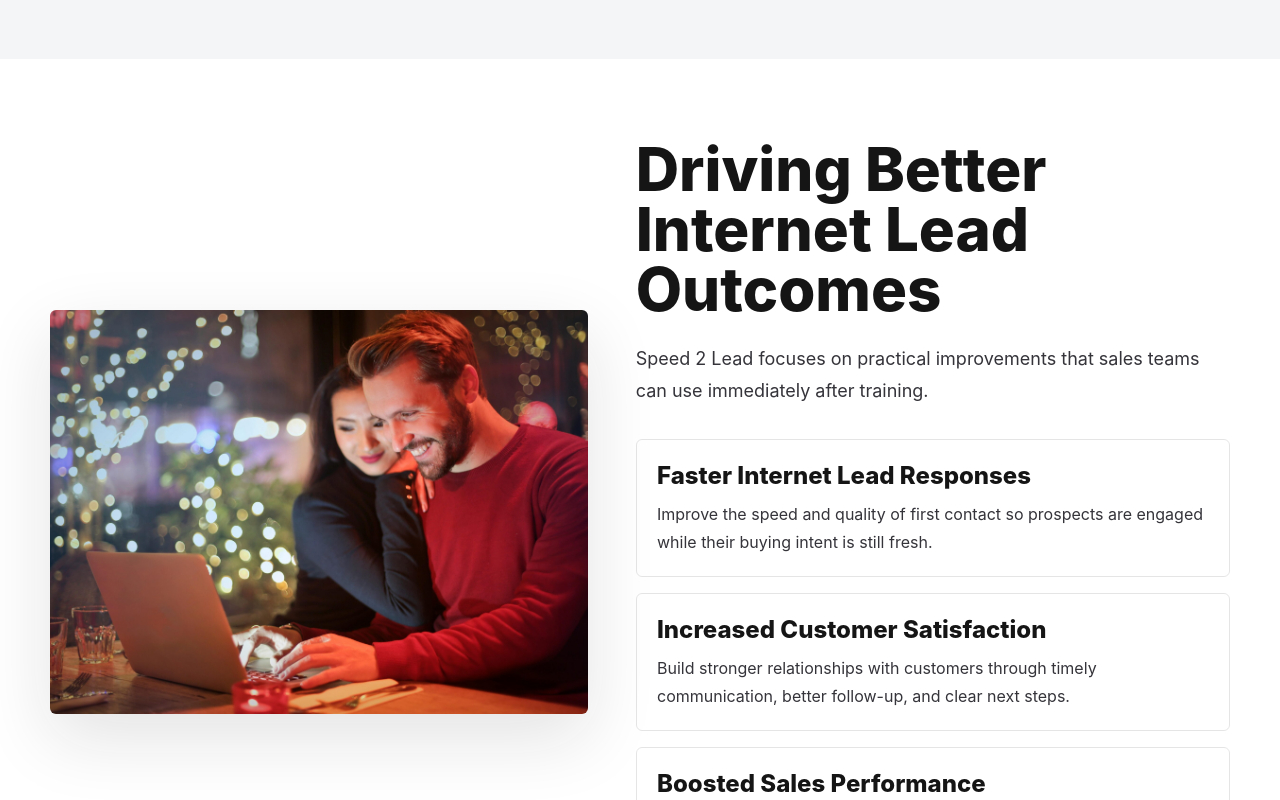
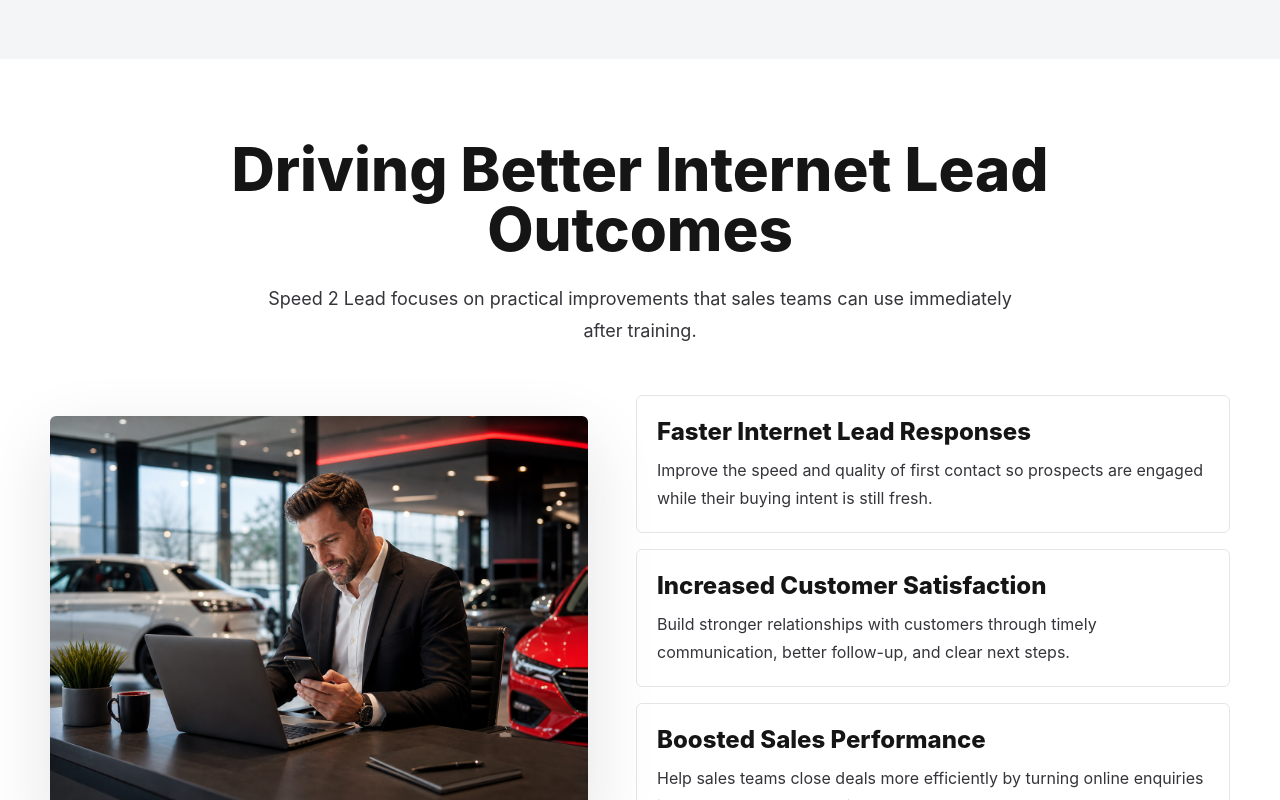
Before and after one commit to alexsmoss-gif/speed2lead, a Next.js app: page / in a window 1280 px wide. Shown: the part 1400-2200 px from the top of the page. Built offline with nearby package versions, Linux system fonts and the light colour scheme.

Commit message:
Tidy homepage outcomes section

```diff
--- a/app/page.tsx
+++ b/app/page.tsx
@@ -80,14 +80,16 @@
         </section>
 
         <section className="bg-white py-20">
-          <div className="section-shell grid gap-12 lg:grid-cols-[0.95fr_1.05fr] lg:items-center">
-            <img className="aspect-[4/3] w-full rounded-md object-cover shadow-crisp" src="/training-team.jpg" alt="Sales team training session" />
-            <div>
+          <div className="section-shell">
+            <div className="mx-auto max-w-4xl text-center">
               <h2 className="font-heading text-4xl font-extrabold leading-tight md:text-6xl">Driving Better Internet Lead Outcomes</h2>
-              <p className="mt-6 text-lg leading-8 text-speed-charcoal">
+              <p className="mx-auto mt-6 max-w-3xl text-lg leading-8 text-speed-charcoal">
                 Speed 2 Lead focuses on practical improvements that sales teams can use immediately after training.
               </p>
-              <div className="mt-8 grid gap-4">
+            </div>
+            <div className="mt-12 grid gap-12 lg:grid-cols-[0.95fr_1.05fr] lg:items-center">
+              <img className="aspect-[4/3] w-full rounded-md object-cover shadow-crisp" src="/homepage-lead-outcomes.png" alt="Dealership consultant responding to an online vehicle lead" />
+              <div className="grid gap-4">
                 {outcomes.map((item) => (
                   <article key={item.title} className="box-hover-slide rounded-md border border-black/10 p-5">
                     <h3 className="font-heading text-2xl font-extrabold">{item.title}</h3>
```
Also changed, not shown: public/homepage-lead-outcomes.png (added).
